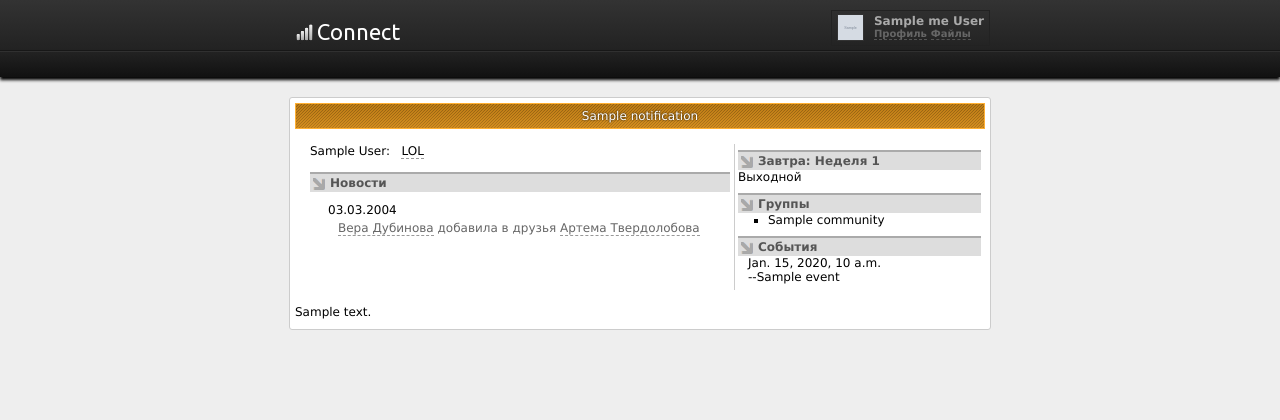
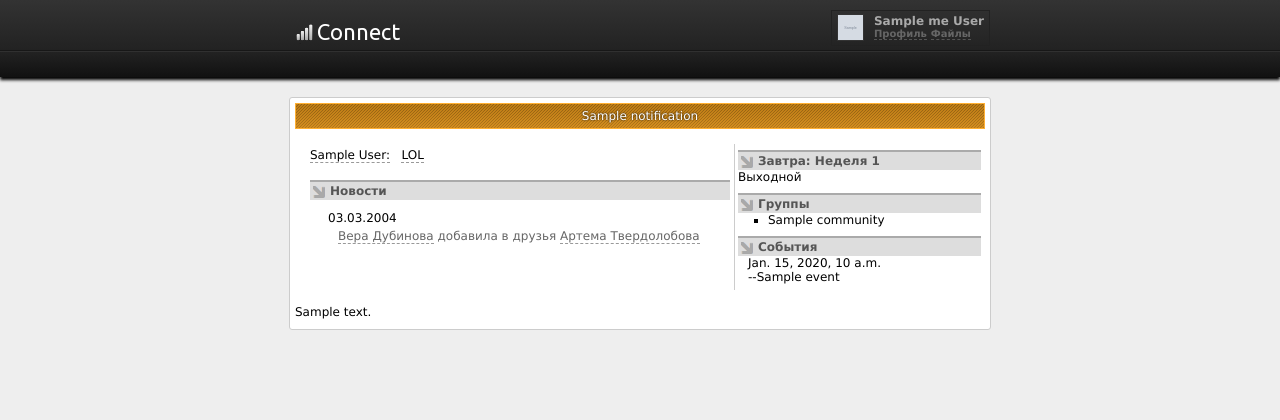
Before and after one commit to Ozerich/connect, a Django app: template templates/dashboard.html in a window 1280 px wide. Shown: the top 420 px of the page. Run offline with Django 3.2, Linux system fonts and the light colour scheme; the template is opened without the code that fills it: most values are stand-ins (such as "Sample title", 1, 10 or a date in 2020); grey boxes marked "Sample" are stand-in pictures.

Commit message:
statuses stuff

```diff
--- a/templates/dashboard.html
+++ b/templates/dashboard.html
@@ -49,14 +49,16 @@
 
 </div>
 
-<span style="">{{me.full_name}}:&nbsp;&nbsp;
-<a class="inner" href="#" onclick="$('#edit-status').show(); $(this).hide(); return false;">LOL</a>
+<a style="line-height: 22px;" href="/{{me.id}}" class="inner">{{me.full_name}}:</a>&nbsp;&nbsp;
+<a class="inner" style="line-height: 22px" href="#" onclick="$('#edit-status').show(); $(this).hide(); return false;">LOL</a>
+
 <span id="edit-status" style="display: none">
 <input class="text" type="text" id="statusbox"><a href="#" class="cbutton">Установить</a>
 </span>
 </span>
 
-<br/><br/>
+<br/>
+<br/>
 
     <div style="width:400px" class="block-title">Новости</div>
     <div style="width:400px" class="block">
```
